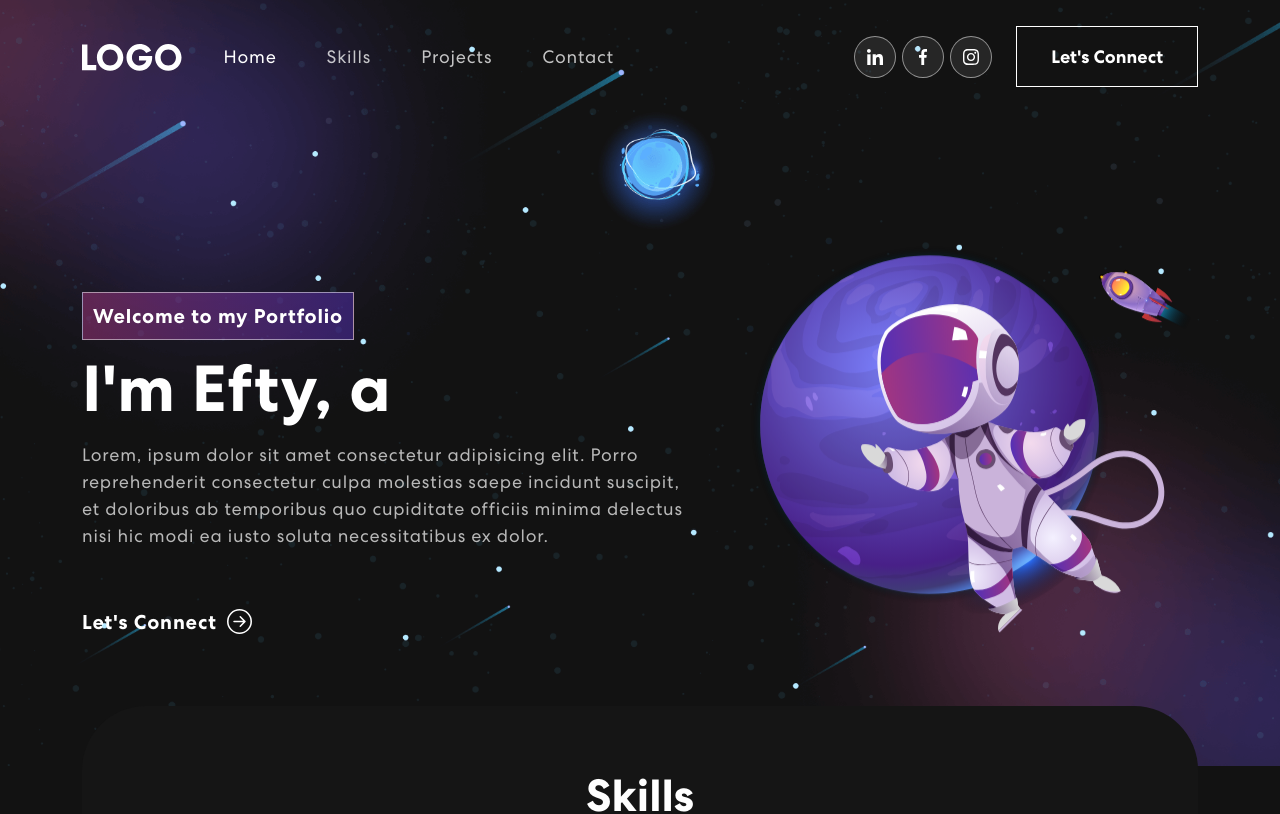
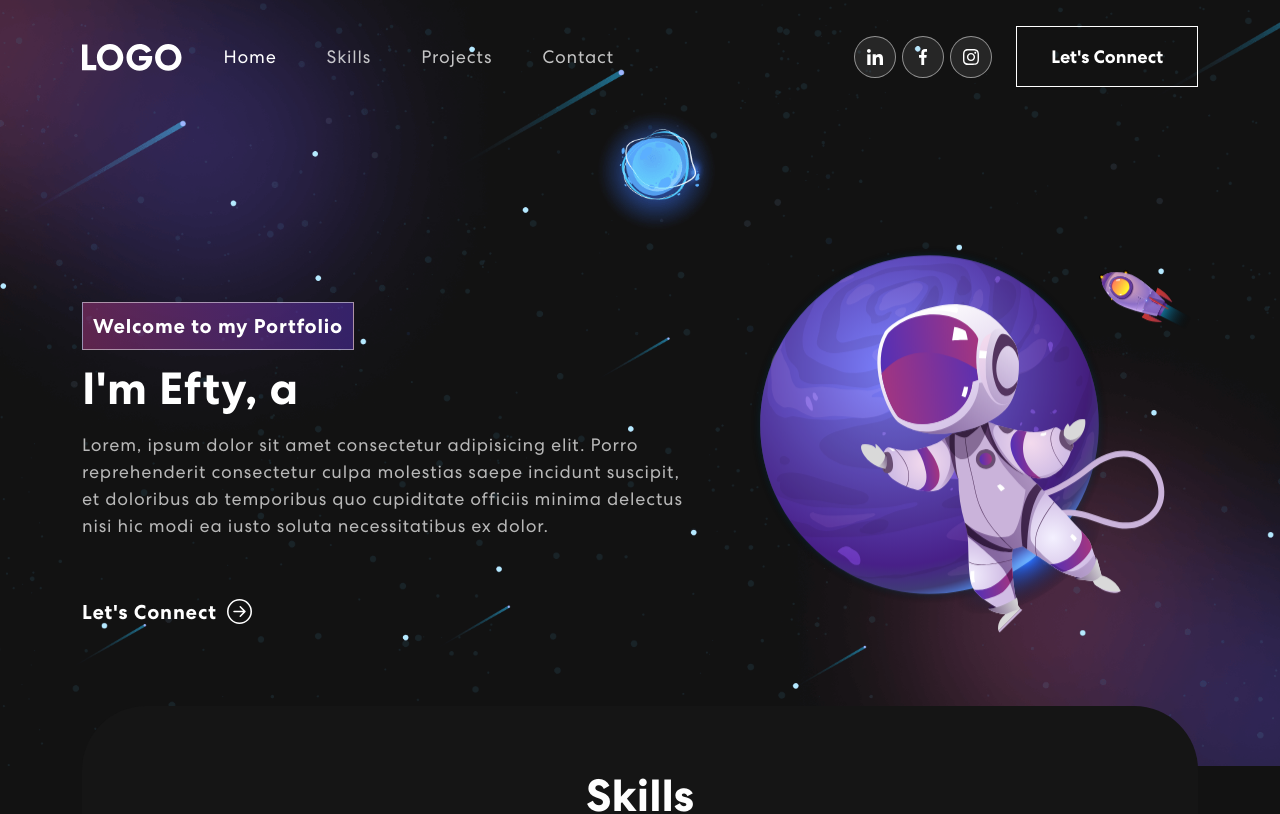
Before and after one commit to Efty131/react-portfolio, a React (Create React App) app: page / in a window 1280 px wide. Shown: the top 814 px of the page. Built offline with nearby package versions, Linux system fonts and the light colour scheme.

Commit message:
Bug fixes

```diff
--- a/src/CSS/Banner.css
+++ b/src/CSS/Banner.css
@@ -18,7 +18,7 @@
     display: inline-block;
   }
   .banner h1 {
-    font-size: 65px;
+    font-size: 45px;
     font-weight: 700;
     letter-spacing: 0.8px;
     line-height: 1;
```
